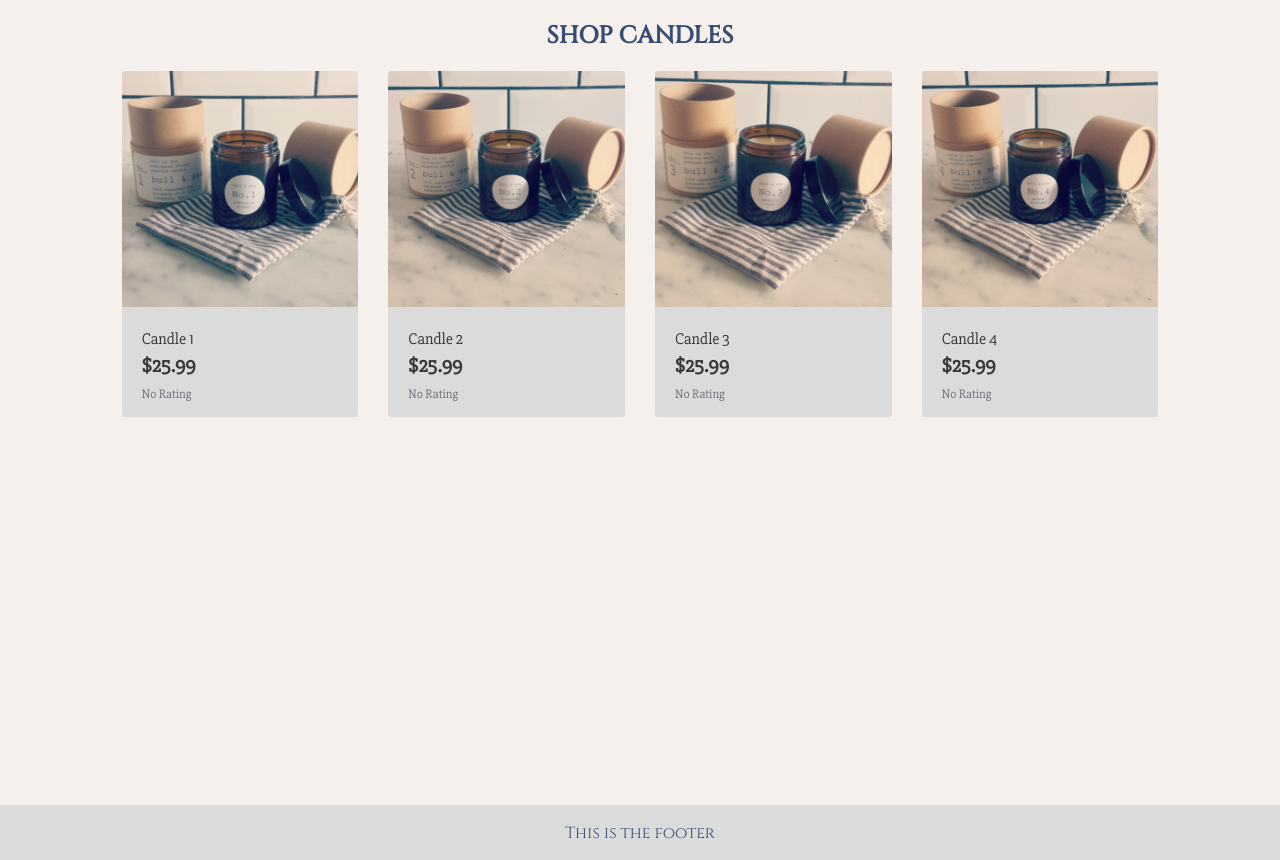
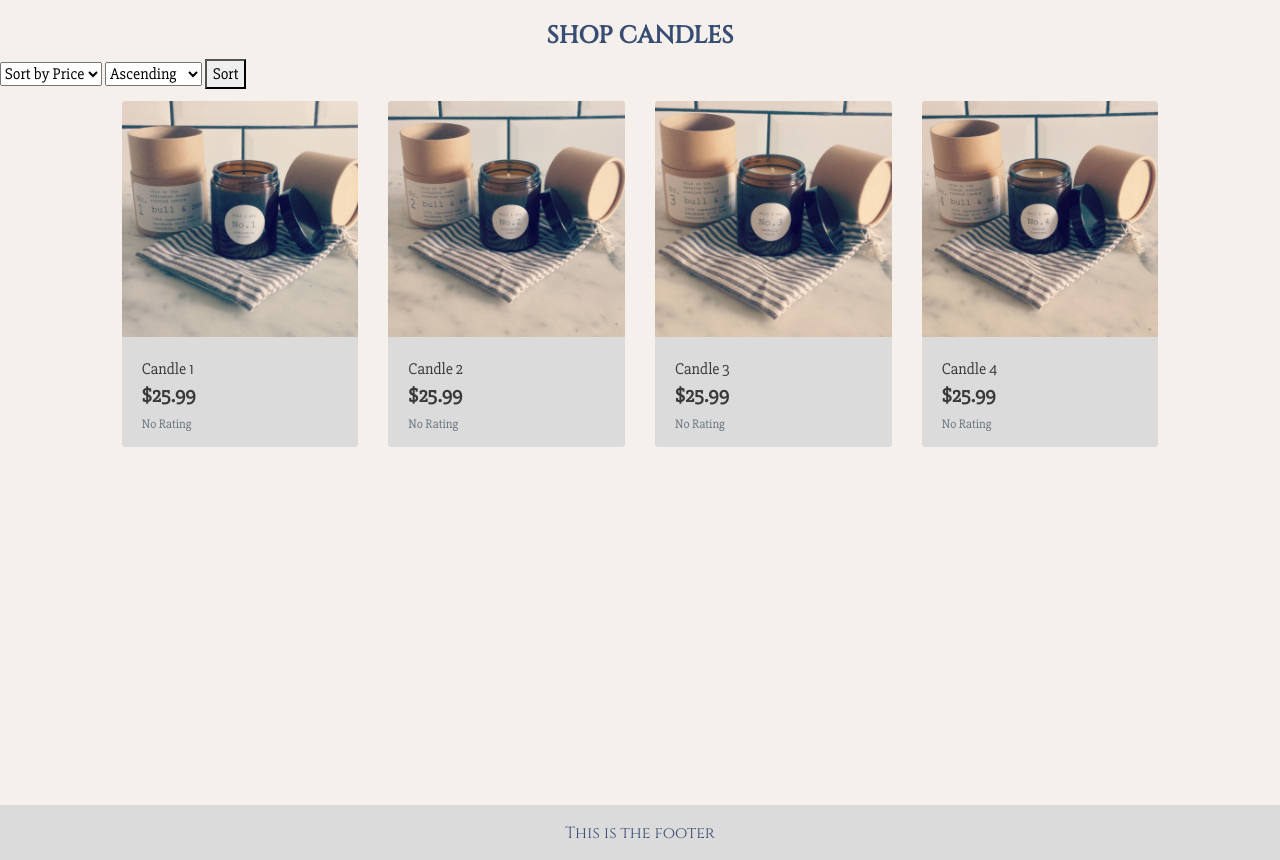
Before and after one commit to JeffreyBull76/CI_project5, a Django app: page /products/categories/1/products/ in a window 1280 px wide. Shown: the part 110-970 px from the top of the page. Run offline with Django 3.2, Linux system fonts and the light colour scheme; data comes from the database, SQL or seed files in the repository; some libraries are stand-ins or nearby versions.

Commit message:
add multi word search and price ordering

```diff
--- a/products/templates/products/products.html
+++ b/products/templates/products/products.html
@@ -23,6 +23,19 @@
         </div>
     </div>
     <div class="row">
+        <form method="get" action="">
+            <select name="sort">
+                <option value="price" {% if current_sorting == 'price_asc' or current_sorting == 'price_desc' %}selected{% endif %}>Sort by Price</option>
+            </select>
+            <select name="direction">
+                <option value="asc" {% if current_sorting == 'price_asc' %}selected{% endif %}>Ascending</option>
+                <option value="desc" {% if current_sorting == 'price_desc' %}selected{% endif %}>Descending</option>
+            </select>
+            <input type="hidden" name="q" value="{{ request.GET.q }}">
+            <button type="submit">Sort</button>
+        </form>
+
+
         <div class="product-container col-10 offset-1">
             <div class="row mt-1 mb-2"></div>
             <div class="row">
--- a/products/views.py
+++ b/products/views.py
@@ -6,18 +6,51 @@ from django.urls import reverse
 
 
 def search_products(request):
+    # Retrieve the search query from the GET parameters
     query = request.GET.get('q')
 
     if query:
-        products = Product.objects.filter(Q(name__icontains=query) | Q(description__icontains=query))  # noqa
+        # Split the search query into individual search terms
+        search_terms = query.split()
+
+        # Filter products based on the first search term
+        products = Product.objects.filter(
+            Q(name__icontains=search_terms[0]) | Q(description__icontains=search_terms[0])  # noqa
+        )
+
+        # Filter products based on the remaining search terms using OR operator
+        for term in search_terms[1:]:
+            products |= Product.objects.filter(
+                Q(name__icontains=term) | Q(description__icontains=term)
+            )
     else:
+        # If no search query is provided, return an empty queryset
         products = Product.objects.none()
 
+    # Retrieve the sorting parameters from the GET parameters
+    sort = request.GET.get('sort')
+    direction = request.GET.get('direction')
+
+    # Apply sorting if the sort parameter is 'price'
+    if sort == 'price':
+        if direction == 'desc':
+            # Sort products by descending price
+            products = products.order_by('-price')
+        else:
+            # Sort products by ascending price
+            products = products.order_by('price')
+
+    # Create a string representing the current sorting criterion and direction
+    current_sorting = f'{sort}_{direction}'
+
+    # Prepare the context to be passed to the template
     context = {
         'products': products,
-        'search_query': query
+        'search_query': query,
+        'current_sorting': current_sorting
     }
 
+    # Render the template with the provided context
     return render(request, 'products/products.html', context)
 
 
@@ -25,10 +58,26 @@ def category_products(request, category_id):
     # Logic to retrieve the category and products
     category = Category.objects.get(id=category_id)
     products = Product.objects.filter(category_id=category_id)
+    sort = None
+    direction = None
+
+    if request.GET:
+        if 'sort' in request.GET:
+            sortkey = request.GET['sort']
+            sort = sortkey
+            if sortkey == 'price':
+                if 'direction' in request.GET:
+                    direction = request.GET['direction']
+                    if direction == 'desc':
+                        sortkey = '-price'
+                products = products.order_by(sortkey)
+
+    current_sorting = f'{sort}_{direction}'
 
     context = {
         'category_name': category.get_friendly_name(),
-        'products': products
+        'products': products,
+        'current_sorting': current_sorting,
     }
 
     return render(request, 'products/products.html', context)
```
